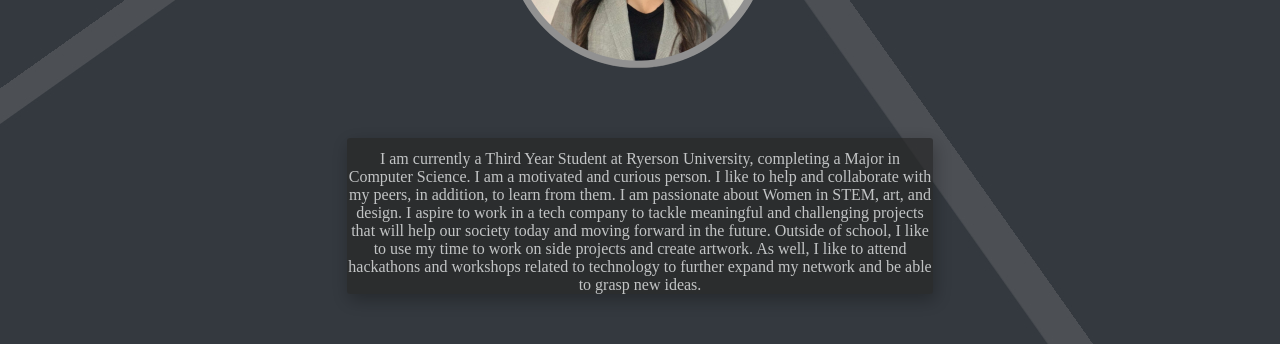
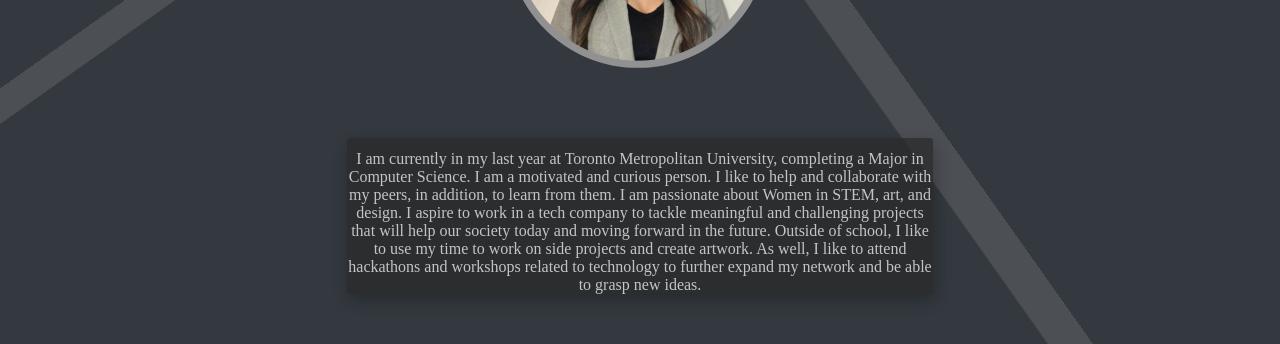
Before and after one commit to Manpreet1233/PortfolioWebsite, a Vue app: page / in a window 1280 px wide. Shown: the part 1160-1504 px from the top of the page. Built offline with nearby package versions, Linux system fonts and the light colour scheme; the HTML template or start-up script is replaced by a standard one; what vue-particles would draw is missing.

Commit message:
minor changes

```diff
--- a/src/components/About.vue
+++ b/src/components/About.vue
@@ -8,7 +8,7 @@
       <img src="../assets/img/profilePic.png" class="image-responsive">
         <div class="about-description white">
           <p>
-              I am currently a Third Year Student at Ryerson University, completing a Major in Computer Science.
+              I am currently in my last year at Toronto Metropolitan University, completing a Major in Computer Science.
               I am a motivated and curious person. I like to help and collaborate with my peers, in addition, to learn from them. I am passionate about Women in STEM, art, and design. I aspire to work in a tech company to tackle meaningful and challenging projects that will help our society today and moving forward in the future.
               Outside of school, I like to use my time to work on side projects and create artwork. As well, I like to attend hackathons and workshops related to technology to further expand my network and be able to grasp new ideas.
           </p>
```
Also changed, not shown: 1 other file (tests, documents, lock files or other folders).
